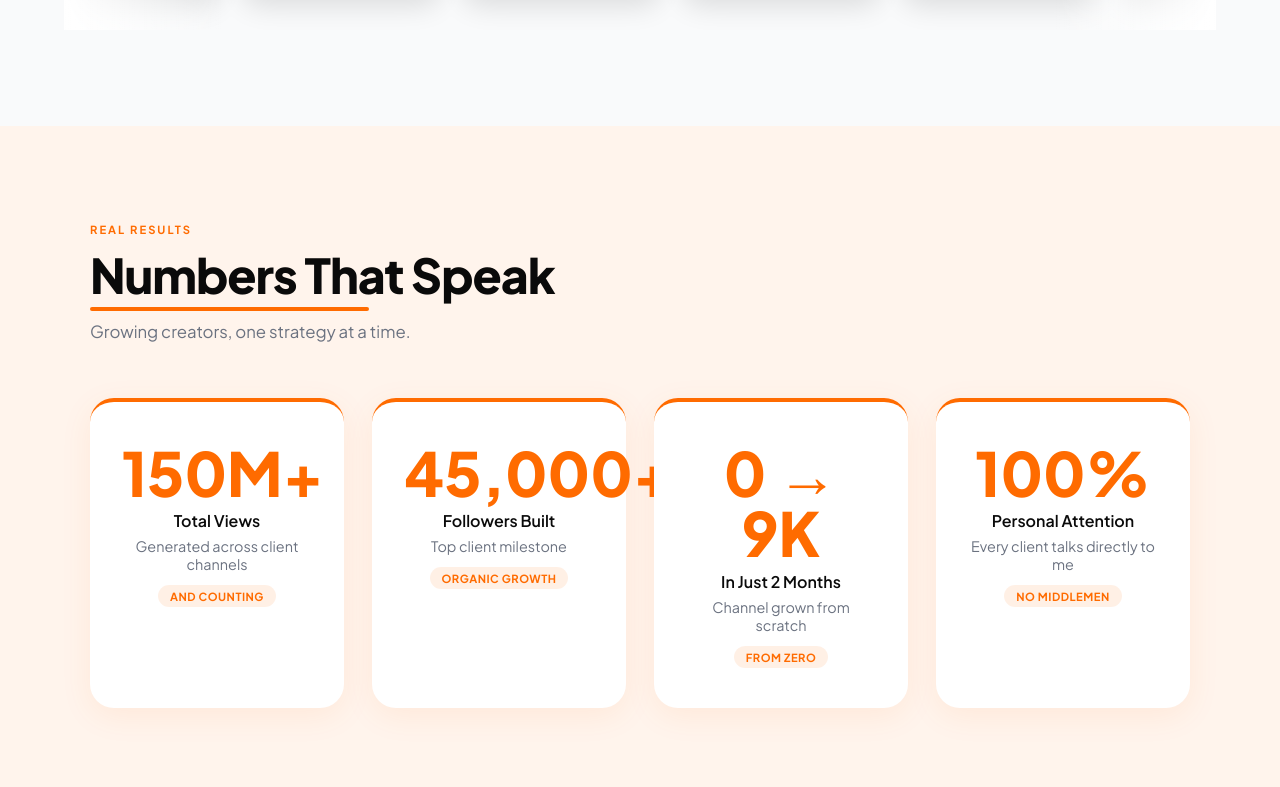
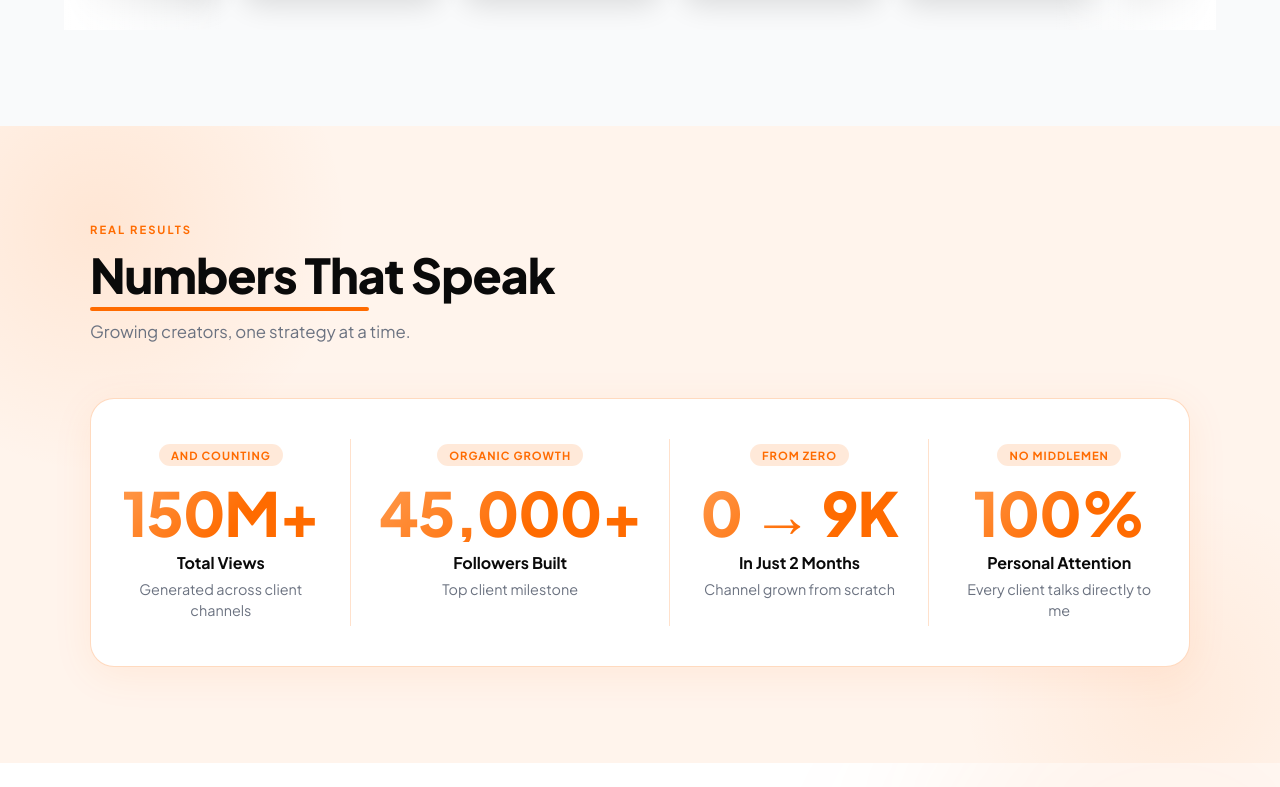
Before and after one commit to dakshtandel-9/VaibhavSocial, a Next.js app: page / in a window 1280 px wide. Shown: the part 4433-5220 px from the top of the page. Built offline with nearby package versions, Linux system fonts and the light colour scheme.

Commit message:
made website faster

```diff
--- a/app/globals.css
+++ b/app/globals.css
@@ -535,43 +535,119 @@ section { padding: 6rem 2rem; }
 }
 
 /* ─── RESULTS ─────────────────────────────────── */
-.results-section { background: var(--orange-pale); }
+.results-section {
+  background: var(--orange-pale);
+  position: relative;
+  overflow: hidden;
+}
+
+/* subtle decorative blobs */
+.results-section::before,
+.results-section::after {
+  content: '';
+  position: absolute;
+  border-radius: 50%;
+  pointer-events: none;
+  z-index: 0;
+}
+.results-section::before {
+  width: 500px; height: 500px;
+  background: radial-gradient(circle, rgba(255,107,0,0.10) 0%, transparent 70%);
+  top: -150px; left: -150px;
+}
+.results-section::after {
+  width: 420px; height: 420px;
+  background: radial-gradient(circle, rgba(255,107,0,0.07) 0%, transparent 70%);
+  bottom: -140px; right: -100px;
+}
+
+.results-section .container { position: relative; z-index: 1; }
+
 .results-grid {
   display: grid;
-  grid-template-columns: repeat(auto-fit, minmax(260px, 1fr));
-  gap: 1.75rem;
+  grid-template-columns: repeat(4, 1fr);
+  gap: 0;
   margin-top: 3.5rem;
+  border: 1px solid rgba(255,107,0,0.25);
+  border-radius: 24px;
+  overflow: hidden;
+  background: var(--white);
+  box-shadow: 0 8px 40px rgba(255,107,0,0.08);
 }
-.results-grid-4 { grid-template-columns: repeat(auto-fit, minmax(220px, 1fr)); }
+.results-grid-4 { grid-template-columns: repeat(4, 1fr); }
+
 .result-card {
-  background: var(--white);
-  border-radius: 24px;
-  padding: 2.5rem 2rem;
-  box-shadow: 0 8px 32px rgba(255, 107, 0, 0.08);
-  border-top: 4px solid var(--orange);
-  transition: all 0.3s;
+  padding: 2.75rem 1.75rem;
   text-align: center;
+  position: relative;
+  transition: background 0.3s;
 }
-.result-card:hover { transform: translateY(-8px); box-shadow: 0 20px 48px rgba(255, 107, 0, 0.15); }
-.result-number {
-  font-size: clamp(2.8rem, 6vw, 3.8rem);
-  font-weight: 800;
-  color: var(--orange);
-  line-height: 1;
-  margin-bottom: 0.5rem;
+.result-card::after {
+  content: '';
+  position: absolute;
+  top: 15%;
+  right: 0;
+  height: 70%;
+  width: 1px;
+  background: rgba(255,107,0,0.2);
 }
-.result-label { font-size: var(--text-base); font-weight: 600; color: var(--dark); margin-bottom: 0.35rem; }
-.result-desc { font-size: var(--text-sm); color: var(--gray); }
+.result-card:last-child::after { display: none; }
+.result-card:hover { background: rgba(255,107,0,0.05); }
+
 .result-context {
   display: inline-block;
-  background: rgba(255, 107, 0, 0.1);
+  background: rgba(255, 107, 0, 0.15);
   color: var(--orange);
   font-size: var(--text-2xs);
   font-weight: 700;
   padding: 4px 12px;
   border-radius: 20px;
-  margin-top: 0.75rem;
-  letter-spacing: 0.5px;
+  margin-bottom: 1rem;
+  letter-spacing: 1px;
+  text-transform: uppercase;
+}
+.result-number {
+  font-size: clamp(2.6rem, 5vw, 3.8rem);
+  font-weight: 800;
+  background: linear-gradient(135deg, #FF9A4D 0%, #FF6B00 60%);
+  -webkit-background-clip: text;
+  -webkit-text-fill-color: transparent;
+  background-clip: text;
+  line-height: 1;
+  margin-bottom: 0.6rem;
+  letter-spacing: -1px;
+}
+.result-label {
+  font-size: var(--text-base);
+  font-weight: 700;
+  color: var(--dark);
+  margin-bottom: 0.35rem;
+}
+.result-desc {
+  font-size: var(--text-sm);
+  color: var(--gray);
+  line-height: 1.5;
+}
+
+@media (max-width: 768px) {
+  .results-grid,
+  .results-grid-4 {
+    grid-template-columns: repeat(2, 1fr);
+  }
+  .result-card:nth-child(2)::after { display: none; }
+  .result-card:nth-child(3)::after { display: none; }
+  .result-card:nth-child(odd) {
+    border-right: 1px solid rgba(255,107,0,0.2);
+  }
+  .result-card:nth-child(1),
+  .result-card:nth-child(2) {
+    border-bottom: 1px solid rgba(255,107,0,0.2);
+  }
+}
+@media (max-width: 480px) {
+  .results-grid,
+  .results-grid-4 { grid-template-columns: 1fr 1fr; }
+  .result-card { padding: 2rem 1rem; }
 }
 
 /* ─── ABOUT ───────────────────────────────────── */
@@ -1362,6 +1438,8 @@ footer {
   background: var(--white);
   border-top: 3px solid rgba(255, 107, 0, 0.15);
   padding: 2rem;
+  position: relative;
+  z-index: 1001;
 }
 .footer-inner {
   max-width: 1100px; margin: 0 auto;
--- a/app/layout.tsx
+++ b/app/layout.tsx
@@ -20,7 +20,7 @@ export default function RootLayout({
         <link rel="preconnect" href="https://fonts.googleapis.com" />
         <link rel="preconnect" href="https://fonts.gstatic.com" crossOrigin="anonymous" />
       </head>
-      <body>
+      <body suppressHydrationWarning>
         <SmoothCursor />
         {children}
       </body>
--- a/app/page.tsx
+++ b/app/page.tsx
@@ -156,10 +156,10 @@ export default function Home() {
           <div className="results-grid results-grid-4">
             {results.stats.map((stat) => (
               <div className="result-card" key={stat.label}>
+                <div className="result-context">{stat.context}</div>
                 <div className="result-number">{stat.number}</div>
                 <div className="result-label">{stat.label}</div>
                 <div className="result-desc">{stat.desc}</div>
-                <div className="result-context">{stat.context}</div>
               </div>
             ))}
           </div>
@@ -196,7 +196,7 @@ export default function Home() {
             </div>
             <div className="about-stat-pill about-stat-pill--bottom">
               <span className="about-stat-icon">🚀</span>
-              <span className="about-stat-text"><strong>0 → 9K</strong> in 2 Months</span>
+              <span className="about-stat-text"><strong>0 → 40K</strong> in 2 Months</span>
             </div>
           </div>
 
@@ -368,8 +368,8 @@ export default function Home() {
 
           <a href={WA_LINK} target="_blank" rel="noopener noreferrer" className="cta-btn-main">
             <svg viewBox="0 0 24 24" fill="currentColor" width="22" height="22" aria-hidden="true">
-              <path d="M17.472 14.382c-.297-.149-1.758-.867-2.03-.967-.273-.099-.471-.148-.67.15-.197.297-.767.966-.94 1.164-.173.199-.347.223-.644.075-.297-.15-1.255-.463-2.39-1.475-.883-.788-1.48-1.761-1.653-2.059-.173-.297-.018-.458.13-.606.134-.133.298-.347.446-.52.149-.174.198-.298.298-.497.099-.198.05-.371-.025-.52-.075-.149-.669-1.612-.916-2.207-.242-.579-.487-.5-.669-.51-.173-.008-.371-.01-.57-.01-.198 0-.52.074-.792.372-.272.297-1.04 1.016-1.04 2.479 0 1.462 1.065 2.875 1.213 3.074.149.198 2.096 3.2 5.077 4.487.709.306 1.262.489 1.694.625.712.227 1.36.195 1.871.118.571-.085 1.758-.719 2.006-1.413.248-.694.248-1.289.173-1.413-.074-.124-.272-.198-.57-.347z"/>
-              <path d="M12 0C5.373 0 0 5.373 0 12c0 2.127.558 4.126 1.532 5.858L.054 23.454a.5.5 0 0 0 .492.596l5.788-1.517A11.95 11.95 0 0 0 12 24c6.627 0 12-5.373 12-12S18.627 0 12 0zm0 22a9.951 9.951 0 0 1-5.06-1.376l-.361-.214-3.438.901.917-3.346-.235-.375A9.953 9.953 0 0 1 2 12C2 6.477 6.477 2 12 2s10 4.477 10 10-4.477 10-10 10z"/>
+              <path d="M17.472 14.382c-.297-.149-1.758-.867-2.03-.967-.273-.099-.471-.148-.67.15-.197.297-.767.966-.94 1.164-.173.199-.347.223-.644.075-.297-.15-1.255-.463-2.39-1.475-.883-.788-1.48-1.761-1.653-2.059-.173-.297-.018-.458.13-.606.134-.133.298-.347.446-.52.149-.174.198-.298.298-.497.099-.198.05-.371-.025-.52-.075-.149-.669-1.612-.916-2.207-.242-.579-.487-.5-.669-.51-.173-.008-.371-.01-.57-.01-.198 0-.52.074-.792.372-.272.297-1.04 1.016-1.04 2.479 0 1.462 1.065 2.875 1.213 3.074.149.198 2.096 3.2 5.077 4.487.709.306 1.262.489 1.694.625.712.227 1.36.195 1.871.118.571-.085 1.758-.719 2.006-1.413.248-.694.248-1.289.173-1.413-.074-.124-.272-.198-.57-.347z" />
+              <path d="M12 0C5.373 0 0 5.373 0 12c0 2.127.558 4.126 1.532 5.858L.054 23.454a.5.5 0 0 0 .492.596l5.788-1.517A11.95 11.95 0 0 0 12 24c6.627 0 12-5.373 12-12S18.627 0 12 0zm0 22a9.951 9.951 0 0 1-5.06-1.376l-.361-.214-3.438.901.917-3.346-.235-.375A9.953 9.953 0 0 1 2 12C2 6.477 6.477 2 12 2s10 4.477 10 10-4.477 10-10 10z" />
             </svg>
             {cta.btn}
           </a>
```
